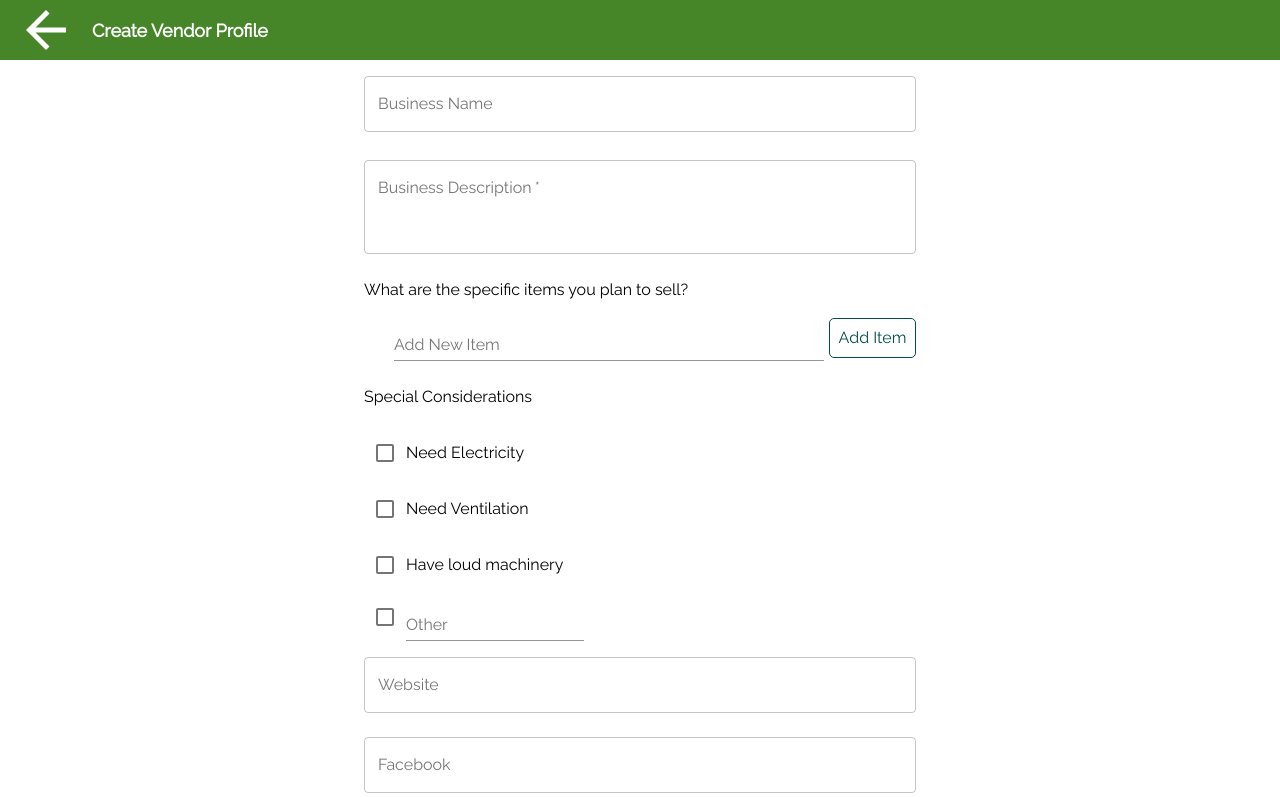
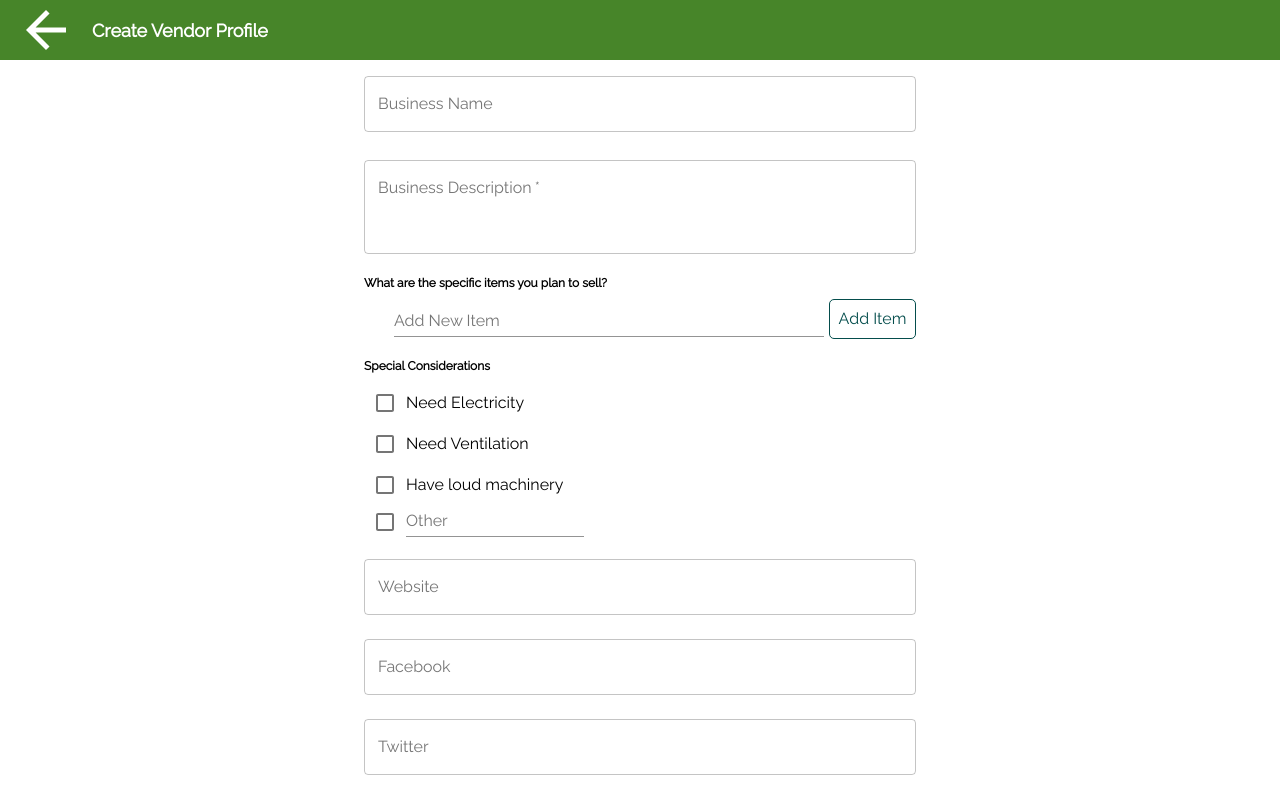
Before and after one commit to labs14-market-organizer/frontend, a React (Create React App) app: page /createvendor in a window 1280 px wide. Shown: the top 797 px of the page. Built offline with nearby package versions, Linux system fonts and the light colour scheme; a web font is replaced by a local one.

Commit message:
changed add item button size

```diff
--- a/src/routes/Vendor-Redux-forms.js
+++ b/src/routes/Vendor-Redux-forms.js
@@ -270,7 +270,7 @@ function validate (values) {
                         inputProps={{
                         'aria-label': 'primary checkbox',
                         }}
-                    /> <StyledP>Need Electricity</StyledP>
+                    /> <StyledP1>Need Electricity</StyledP1>
                     </FlexContainer>
                     <FlexContainer>
                     <Field
@@ -279,7 +279,7 @@ function validate (values) {
                         inputProps={{
                         'aria-label': 'primary checkbox',
                         }}
-                    /><StyledP>Need Ventilation</StyledP>
+                    /><StyledP1>Need Ventilation</StyledP1>
                     </FlexContainer>
                     <FlexContainer>
                     <Field
@@ -288,7 +288,7 @@ function validate (values) {
                         inputProps={{
                         'aria-label': 'primary checkbox',
                         }}
-                    /><StyledP>Have loud machinery</StyledP>
+                    /><StyledP1>Have loud machinery</StyledP1>
                     </FlexContainer>
                    <FlexContainer>
                   <Checkbox checked={this.shouldCheck()}/>
@@ -297,7 +297,7 @@ function validate (values) {
                         label="Other"
                         name="other_special"
                         component={renderTextField}
-                        style={{fontFamily:"Raleway"}}
+                        style={{fontFamily:"Raleway", marginTop: "-12px"}}
                         onBlur={(e)=> this.setState({...this.state, other_special: e.target.value})}
                      />
                     </FlexContainer>
@@ -359,6 +359,7 @@ const AddButton = styled(Button)`
   color: #044d4c;
   font-family: Raleway;
   font-size: 16px;
+  margin-top: 5px;
 `;
 
 const StyledField = styled(Field)`
@@ -408,7 +409,8 @@ const GreenButton = styled(Button)`
 
 const StyledP = styled.p`
   font-family: Raleway;
-  font-size: 16px;
+  font-size: 12px;
+  font-weight: bold;
   line-height: 1.5;
 `;
 
@@ -416,7 +418,7 @@ const StyledP1 = styled.p`
 font-family: Raleway;
 font-size: 16px;
 line-height: 1.2;
-margin-top: 2px;
+
 `;
 
 
@@ -428,6 +430,7 @@ const FlexColumn = styled.div`
 
 const FlexContainer = styled.div`
   display: flex;
+  margin-top: -10px;
 `;
 const StyledContainer = styled.div`
   text-align: left;
```
